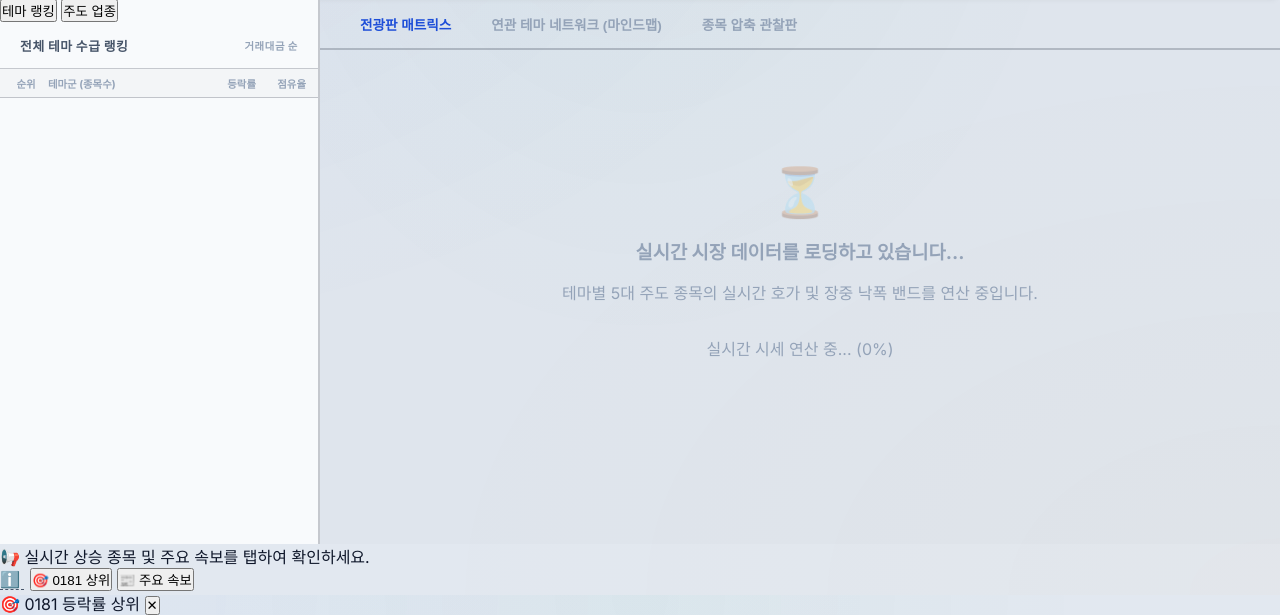
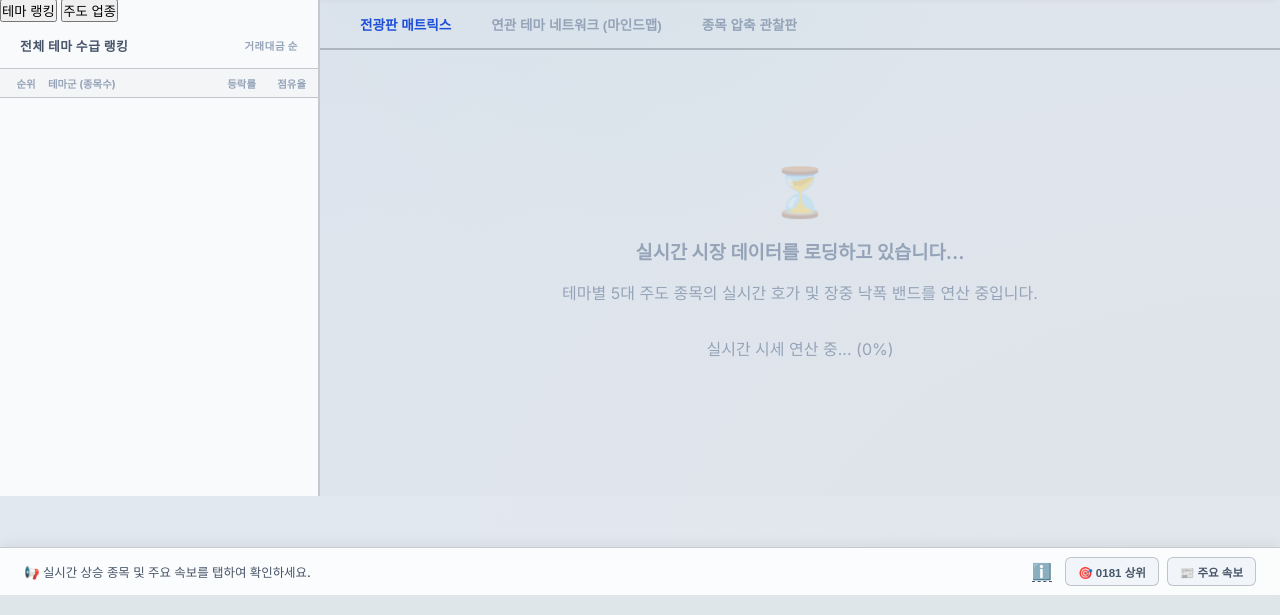
Before and after one commit to jak010/RetireFi, a FastAPI app: page / in a window 1280 px wide. Shown: the part 205-820 px from the top of the page. Run offline with FastAPI, Linux system fonts and the light colour scheme; data that the repository does not hold is empty.

Commit message:
Fix: 하단 정보 전광판(bottom-ticker-bar) 및 팝업 패널 CSS 누락 스타일 추가

```diff
--- a/src/static/css/style.css
+++ b/src/static/css/style.css
@@ -415,7 +415,7 @@ header {
 .dashboard-layout {
     display: grid;
     grid-template-columns: 320px 1fr;
-    height: calc(100vh - 255px);
+    height: calc(100vh - 303px); /* Offset by header (255px) + bottom ticker bar (48px) */
     overflow: hidden;
     background: rgba(0, 0, 0, 0.01);
 }
@@ -1051,3 +1051,149 @@ header {
         gap: 1rem;
     }
 }
+
+/* Bottom Tabbed Ticker Bar */
+.bottom-ticker-bar {
+    position: fixed;
+    bottom: 0;
+    left: 0;
+    right: 0;
+    height: 48px;
+    background: rgba(255, 255, 255, 0.85);
+    backdrop-filter: blur(12px);
+    -webkit-backdrop-filter: blur(12px);
+    border-top: 1px solid var(--border-color);
+    display: flex;
+    align-items: center;
+    justify-content: space-between;
+    padding: 0 1.5rem;
+    box-shadow: 0 -4px 12px rgba(0, 0, 0, 0.05);
+    z-index: 1000;
+}
+
+.ticker-contents {
+    flex: 1;
+    min-width: 0;
+    display: flex;
+    align-items: center;
+}
+
+.ticker-preview-text {
+    font-size: 0.78rem;
+    font-weight: 500;
+    color: var(--text-secondary);
+    white-space: nowrap;
+    overflow: hidden;
+    text-overflow: ellipsis;
+}
+
+.ticker-preview-text .preview-highlight {
+    font-weight: 700;
+    color: var(--text-primary);
+}
+
+.ticker-tabs {
+    display: flex;
+    align-items: center;
+    gap: 0.5rem;
+}
+
+.ticker-tab-btn {
+    background: #f1f5f9;
+    color: var(--text-secondary);
+    border: 1px solid var(--border-color);
+    border-radius: 6px;
+    font-size: 0.72rem;
+    font-weight: 700;
+    padding: 0.35rem 0.75rem;
+    cursor: pointer;
+    transition: all 0.2s ease-in-out;
+}
+
+.ticker-tab-btn:hover {
+    color: var(--accent-blue);
+    border-color: var(--accent-blue);
+    background: var(--accent-blue-glow);
+}
+
+.ticker-tab-btn.active {
+    background: var(--accent-blue);
+    color: #ffffff;
+    border-color: var(--accent-blue);
+    box-shadow: 0 2px 4px rgba(29, 78, 216, 0.2);
+}
+
+/* Slide-up Popup Panel */
+.ticker-popup-panel {
+    position: fixed;
+    bottom: 48px; /* Appears right above the ticker bar */
+    left: 0;
+    right: 0;
+    height: 320px;
+    background: rgba(255, 255, 255, 0.95);
+    backdrop-filter: blur(16px);
+    -webkit-backdrop-filter: blur(16px);
+    border-top: 1px solid var(--border-color);
+    border-radius: 16px 16px 0 0;
+    box-shadow: 0 -10px 25px rgba(0, 0, 0, 0.08);
+    z-index: 999;
+    display: flex;
+    flex-direction: column;
+    overflow: hidden;
+    transform: translateY(100%);
+    opacity: 0;
+    pointer-events: none;
+    transition: transform 0.3s cubic-bezier(0.4, 0, 0.2, 1), opacity 0.3s ease;
+}
+
+.ticker-popup-panel.show {
+    transform: translateY(0);
+    opacity: 1;
+    pointer-events: auto;
+}
+
+.popup-header {
+    display: flex;
+    align-items: center;
+    justify-content: space-between;
+    padding: 0.85rem 1.5rem;
+    border-bottom: 1px solid var(--border-color);
+    background: rgba(0, 0, 0, 0.01);
+}
+
+.popup-title {
+    font-size: 0.85rem;
+    font-weight: 700;
+    color: var(--text-primary);
+    font-family: var(--font-outfit);
+}
+
+.popup-close-btn {
+    background: none;
+    border: none;
+    font-size: 1rem;
+    color: var(--text-muted);
+    cursor: pointer;
+    transition: color 0.2s;
+    padding: 0.2rem;
+    display: flex;
+    align-items: center;
+    justify-content: center;
+}
+
+.popup-close-btn:hover {
+    color: var(--text-primary);
+}
+
+.popup-body {
+    flex: 1;
+    padding: 1.25rem 1.5rem;
+    overflow-y: auto;
+}
+
+.popup-list-wrapper {
+    display: flex;
+    flex-wrap: wrap;
+    gap: 0.6rem;
+    align-items: flex-start;
+}
```
